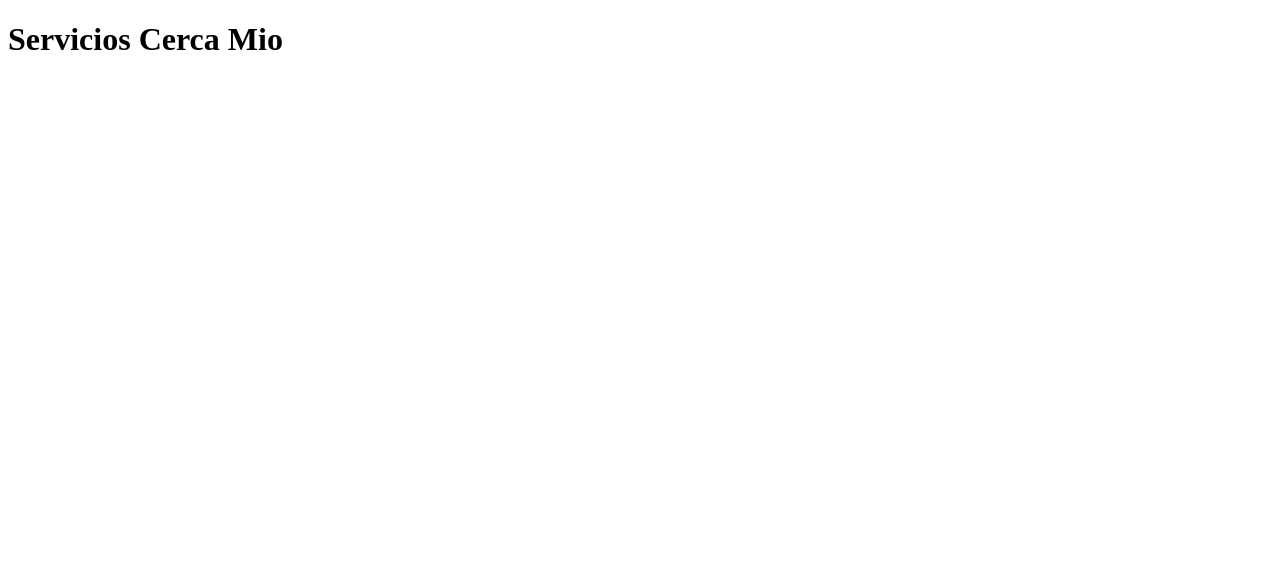
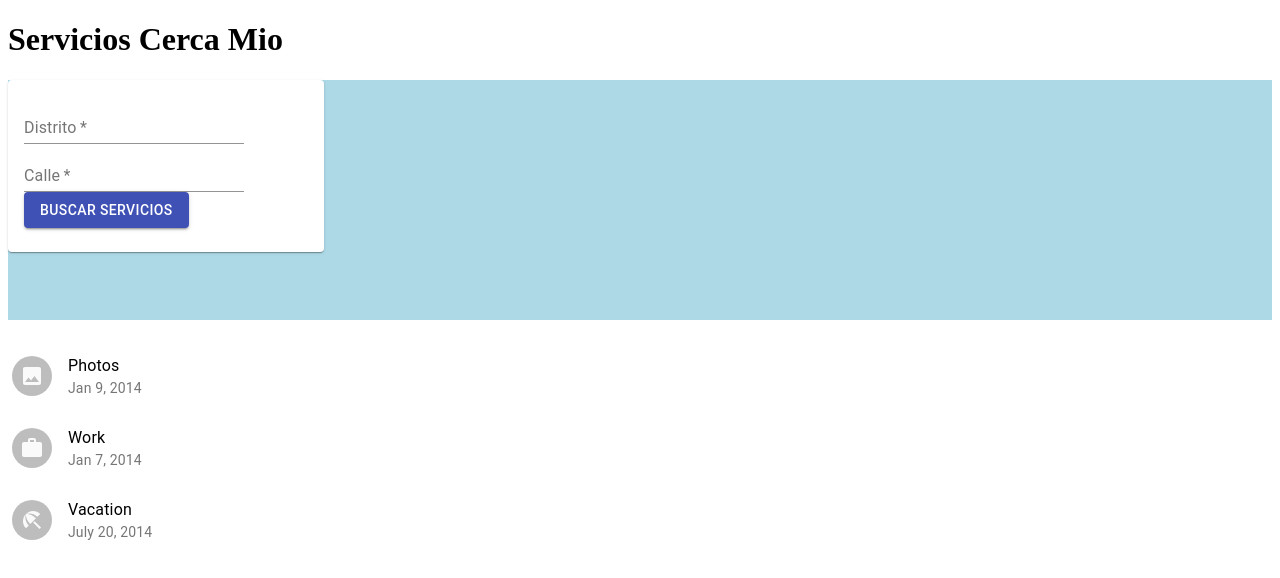
Before and after one commit to lnolazco/servicios-cerca-mio, a Next.js app: page / in a window 1280 px wide. Shown: the top 578 px of the page. Built offline with nearby package versions, Linux system fonts and the light colour scheme.

Commit message:
add material-ui library

```diff
--- a/components/Home/Home.tsx
+++ b/components/Home/Home.tsx
@@ -1,5 +1,8 @@
 import * as React from 'react';
 import Head from 'next/head';
+import SearchForm from '../SearchForm/SearchForm';
+import Grid from '@material-ui/core/Grid';
+import Results from '../Results/Results';
 
 export interface Props {
   title: string;
@@ -16,6 +19,16 @@ const Home: React.FunctionComponent<Props> = (props) => (
         <h1 className="title">
         {props.title}
         </h1>
+        <Grid container spacing={3}>
+          <Grid item xs={12} justify="center">
+            <div style={{ backgroundColor: 'lightblue', height: '30vh' }}>
+              <Grid item xs={3}>
+                <SearchForm />
+              </Grid>
+            </div>
+          </Grid>
+          <Results />
+        </Grid>
       </main>
     </div>
   );
--- /dev/null
+++ b/components/Results/Results.tsx
@@ -0,0 +1,40 @@
+import React from 'react';
+import List from '@material-ui/core/List';
+import ListItem from '@material-ui/core/ListItem';
+import ListItemText from '@material-ui/core/ListItemText';
+import ListItemAvatar from '@material-ui/core/ListItemAvatar';
+import Avatar from '@material-ui/core/Avatar';
+import ImageIcon from '@material-ui/icons/Image';
+import WorkIcon from '@material-ui/icons/Work';
+import BeachAccessIcon from '@material-ui/icons/BeachAccess';
+
+const Results: React.FunctionComponent = () => (
+    <List>
+      <ListItem>
+        <ListItemAvatar>
+          <Avatar>
+            <ImageIcon />
+          </Avatar>
+        </ListItemAvatar>
+        <ListItemText primary="Photos" secondary="Jan 9, 2014" />
+      </ListItem>
+      <ListItem>
+        <ListItemAvatar>
+          <Avatar>
+            <WorkIcon />
+          </Avatar>
+        </ListItemAvatar>
+        <ListItemText primary="Work" secondary="Jan 7, 2014" />
+      </ListItem>
+      <ListItem>
+        <ListItemAvatar>
+          <Avatar>
+            <BeachAccessIcon />
+          </Avatar>
+        </ListItemAvatar>
+        <ListItemText primary="Vacation" secondary="July 20, 2014" />
+      </ListItem>
+    </List>
+  );
+
+export default Results;
--- /dev/null
+++ b/components/SearchForm/SearchForm.tsx
@@ -0,0 +1,24 @@
+import * as React from 'react';
+import TextField from '@material-ui/core/TextField';
+import Button from '@material-ui/core/Button';
+import Card from '@material-ui/core/Card';
+import CardContent from '@material-ui/core/CardContent';
+
+export interface Props {
+};
+
+const SearchForm: React.FunctionComponent<Props> = (props) => (
+  <form noValidate autoComplete="off">
+    <Card>
+    <CardContent>
+      <TextField required id="distrito" label="Distrito" />
+      <TextField required id="calle" label="Calle" />
+      <Button variant="contained" color="primary">
+        Buscar servicios
+      </Button>
+      </CardContent>
+    </Card>
+  </form>
+  );
+
+  export default SearchForm;
--- a/package.json
+++ b/package.json
@@ -9,6 +9,8 @@
     "test": "jest"
   },
   "dependencies": {
+    "@material-ui/core": "^4.11.0",
+    "@material-ui/icons": "^4.9.1",
     "next": "9.5.3",
     "react": "16.13.1",
     "react-dom": "16.13.1"
```
Also changed, not shown: 1 other file (tests, documents, lock files or other folders).
